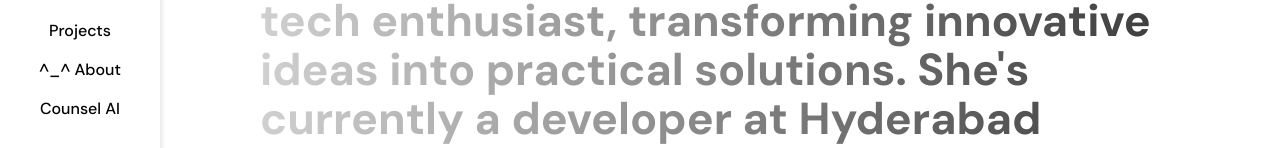
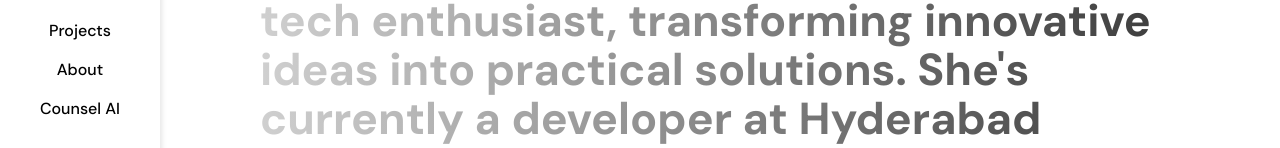
Before and after one commit to urvashii-b/Portfolio-Website, a React (Vite) app: page / in a window 1280 px wide. Shown: the part 174-322 px from the top of the page. Built offline with nearby package versions, Linux system fonts and the light colour scheme.

Commit message:
about website

```diff
--- a/src/components/NavBar/Sidebar.tsx
+++ b/src/components/NavBar/Sidebar.tsx
@@ -13,7 +13,7 @@
           <ul>
             <li><a href="https://leetcode.com/u/urvashiiibh/">LeetCode ↗</a></li>
             <li><a href="#projects">Projects</a></li>
-            <li><a href='https://urvashi-about.vercel.app/'>^_^ About</a></li>
+            <li><a href='https://urvashi-about.vercel.app/'>About</a></li>
             <li><a href='https://counsel-ai.vercel.app/'>Counsel AI</a></li>
           </ul>
         </nav>
```
